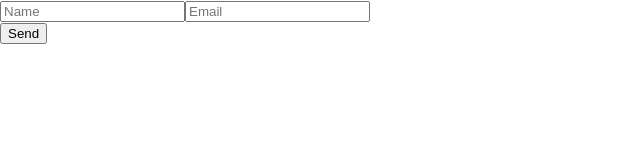
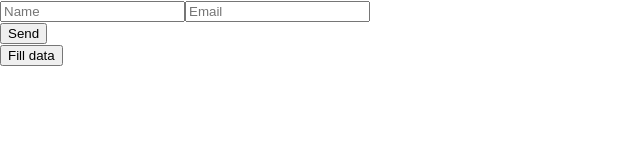
Before and after one commit to vadimhmys/ReactTypescript, a React (Create React App) app in the folder react-hook-form/: page / in a window 1280 px wide. Shown: the top 160 px of the page, without its empty margins (0-640 px from the left). Built offline with nearby package versions, Linux system fonts and the light colour scheme.

Commit message:
use setValue

```diff
--- a/react-hook-form/src/App.tsx
+++ b/react-hook-form/src/App.tsx
@@ -9,9 +9,10 @@ function App() {
     formState: { errors },
     reset,                       //сбрасывает все поля в форме
     /* resetField('name') */     // сбрасывает какое-то конкретное поле
-   /*  getValues,                //getValues и getFieldState не позволяют отслеживать изменения в полях
+   /*  getValues,                //getValues и getFieldState получают текущие значения полей и инфу о полях, но не позволяют отслеживать изменения в полях
     getFieldState */
-    watch                        //позволяет отслеживать изменения в полях
+    watch,                       //позволяет отслеживать изменения в полях
+    setValue                     //позволяет изменить значение какого-либо поля
   } = useForm<IShippingFields>({
     /* defaultValues: {
       name: 'Ivan'
@@ -59,6 +60,12 @@ function App() {
           <button>Send</button>
         </div>
       </form>
+      <div>
+          <button onClick={() => {
+            setValue('name', 'Max');
+            setValue('email', 'test@test.ru');
+          }}>Fill data</button>
+        </div>
     </div>
   );
 }
```
